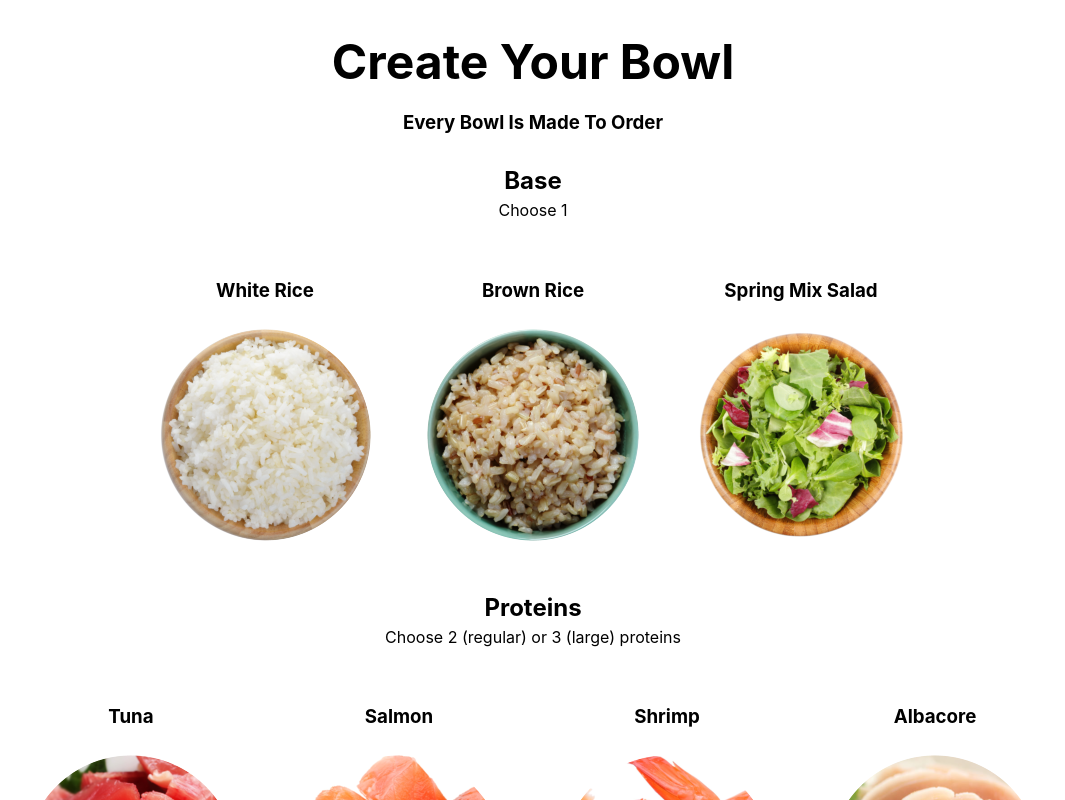
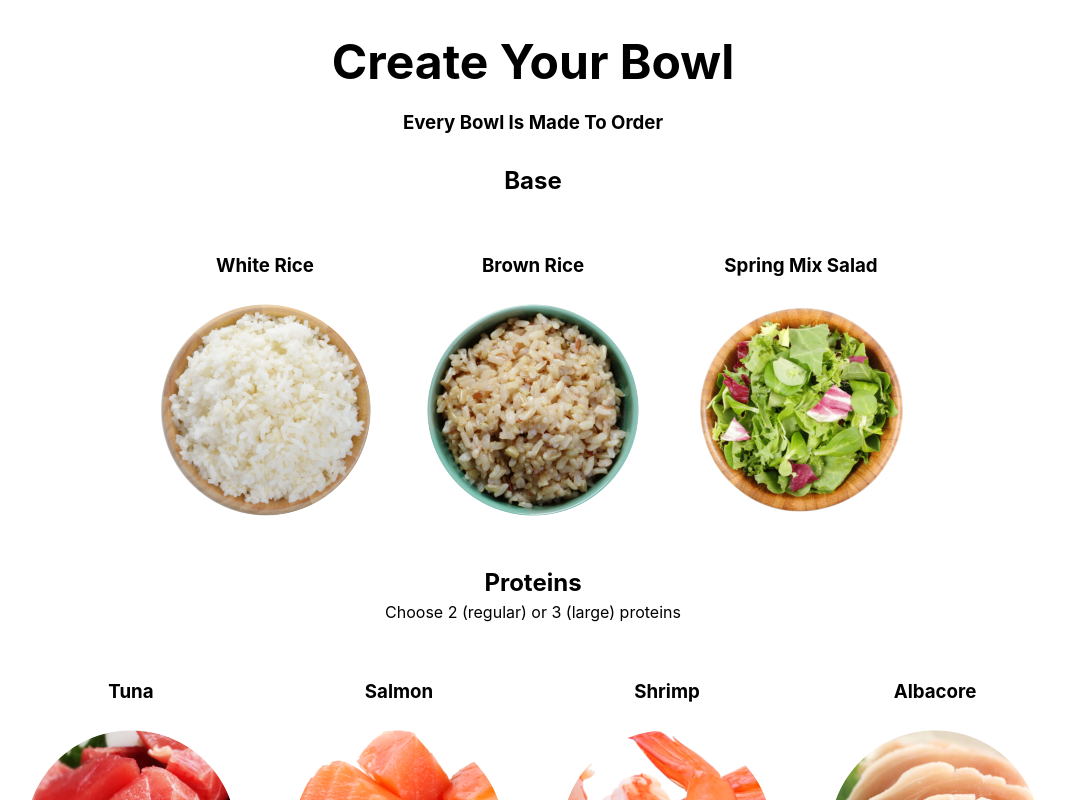
Before and after one commit to billyxuding/PokeSquare, a React (Create React App) app in the folder client/: page /order in a window 1280 px wide. Shown: the top 800 px of the page, without its empty margins (107-1172 px from the left). Built offline with nearby package versions, Linux system fonts and the light colour scheme.

Commit message:
removed base subheader

```diff
--- a/client/src/Views/Menu.js
+++ b/client/src/Views/Menu.js
@@ -14,10 +14,7 @@ const Menu = props => {
 				Create Your Bowl<br />
 				<span className="block subheader1">Every Bowl Is Made To Order</span>
 			</h1>
-            <h2>
-				Base
-				<span className="block subheader2">Choose 1</span>
-			</h2>
+            <h2>Base</h2>
 			<Bases order={ order } setOrder={ setOrder } />
 			<h2>
 				Proteins
```
